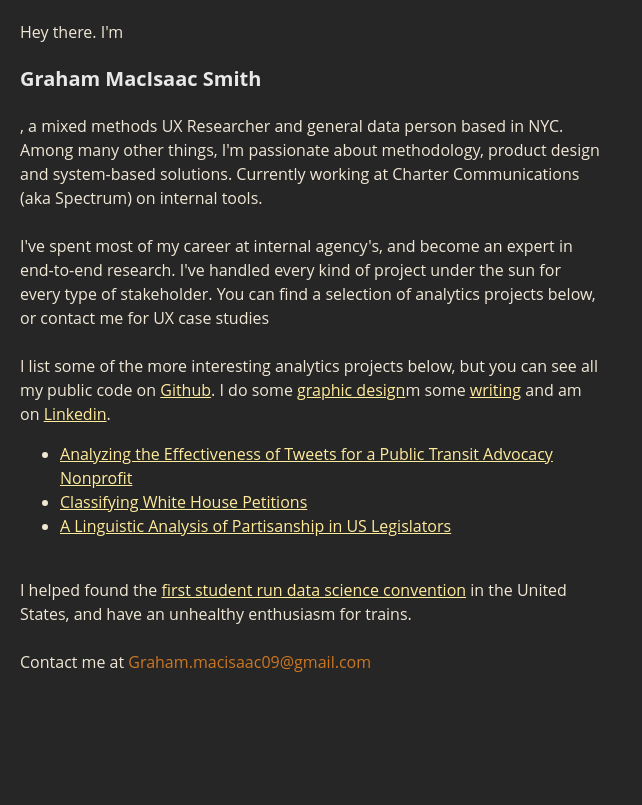
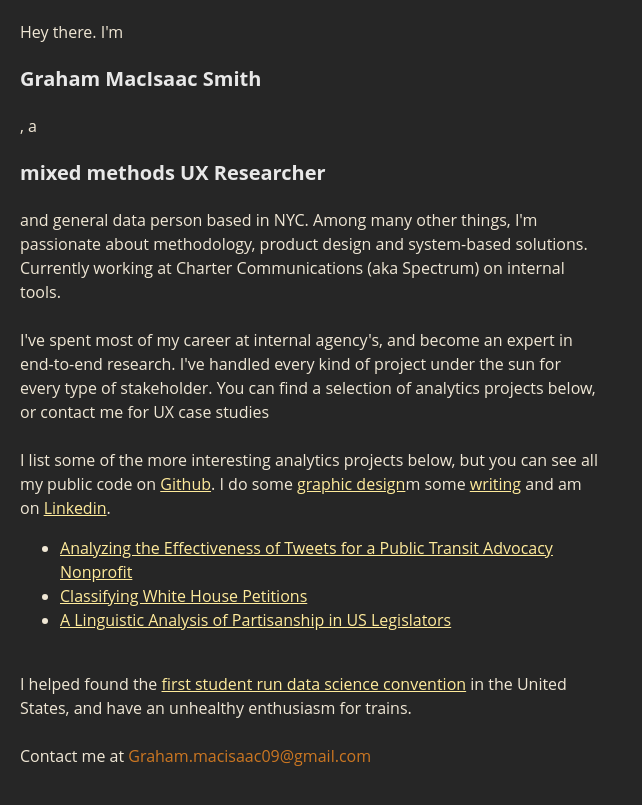
Before and after one commit to johnnycopes/graham-macisaac, a Jekyll site: the page index.html, which Jekyll copies as it is, in a window 1280 px wide. Shown: the top 805 px of the page, without its empty margins (0-642 px from the left). Built offline with Jekyll 4.4.1, drawn with Linux system fonts in a browser that asks for light colours.

```diff
--- a/index.html
+++ b/index.html
@@ -47,7 +47,7 @@
 
 <body>
 <p>
-Hey there. I'm <h3>Graham MacIsaac Smith</h3>, a <h23>mixed methods UX Researcher</h23> and general data person based in NYC. Among many other things, I'm passionate about methodology, product design and system-based solutions. Currently working at Charter Communications (aka Spectrum) on internal tools.<br>
+Hey there. I'm <h3>Graham MacIsaac Smith</h3>, a <h3>mixed methods UX Researcher</h3> and general data person based in NYC. Among many other things, I'm passionate about methodology, product design and system-based solutions. Currently working at Charter Communications (aka Spectrum) on internal tools.<br>
 <br>
 I've spent most of my career at internal agency's, and become an expert in end-to-end research. I've handled every kind of project under the sun for every type of stakeholder. You can find a selection of analytics projects below, or contact me for UX case studies<br>
 <br>
```
